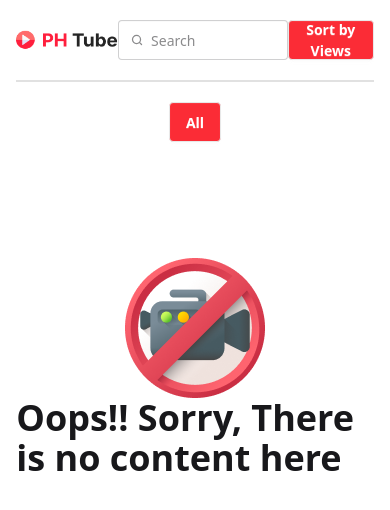
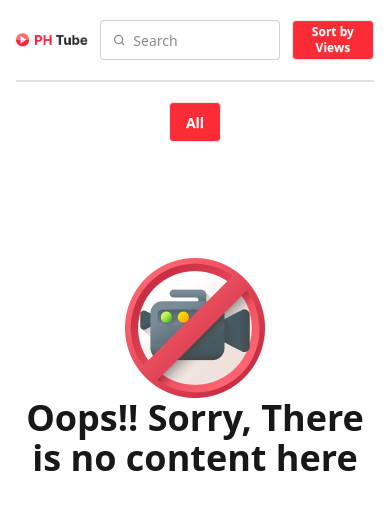
Before and after one commit to knaeeim/PH-Tube, a plain HTML site: page index.html in a window 390 px wide. Drawn offline with nearby package versions, Linux system fonts and the light colour scheme; no server answers.

Commit message:
Made it mobile responsive

```diff
--- a/index.html
+++ b/index.html
@@ -11,9 +11,9 @@
 
 <body>
     <header class="">
-        <nav class="w-11/12 mx-auto flex justify-between items-center py-5 border-b-2 border-[#17171720]">
+        <nav class="w-11/12 mx-auto flex justify-between gap-3 items-center py-5 border-b-2 border-[#17171720]">
             <div class="log">
-                <img class="w-[150px]" src="assets/Logo.png" alt="">
+                <img class="md:w-[150px] w-[100px]" src="assets/Logo.png" alt="">
             </div>
             <div class="sort">
                 <label class="input">
@@ -28,7 +28,7 @@
                 </label>
             </div>
             <div class="blog">
-                <button class="btn bg-red-500 text-white">Sort by Views</button>
+                <button class="btn bg-red-500 text-white text-xs md:text-md">Sort by Views</button>
             </div>
         </nav>
     </header>
@@ -36,10 +36,10 @@
         <button onclick="loadVideos()" class="btn bg-red-500 text-white cat-button" id="static-btn">All</button>
     </nav>
 
-    <section id="video-container" class="w-11/12 mx-auto grid grid-cols-4 gap-5 pb-20">
+    <section id="video-container" class="w-11/12 mx-auto grid md:grid-cols-4 grid-cols-1 gap-5 pb-20">
         <div class="col-span-full flex flex-col justify-center items-center py-24">
             <img src="assets/Icon.png" alt="">
-            <h1 class="text-4xl font-bold">Oops!! Sorry, There is no content here</h1>
+            <h1 class="text-4xl font-bold text-center">Oops!! Sorry, There is no content here</h1>
         </div>
     </section>
 
```
